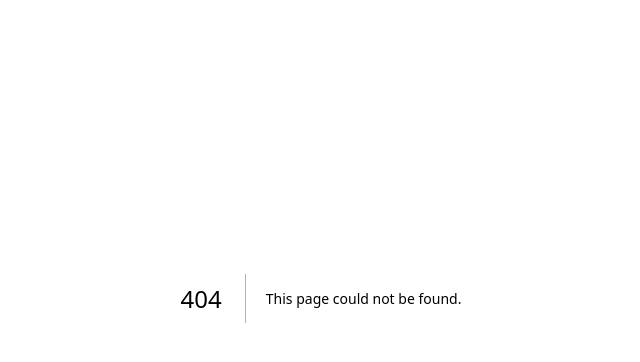
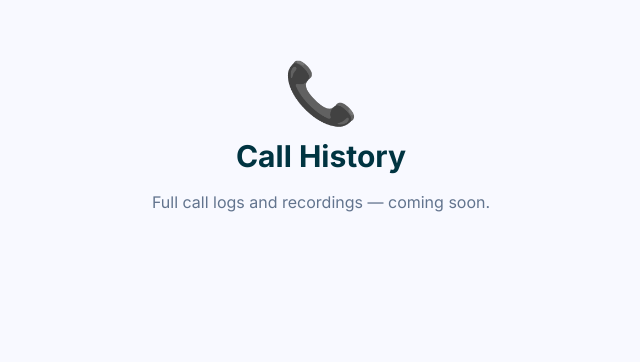
Before and after one commit to pranavjakkani/leaddial, a Next.js app: page /call-history in a window 1280 px wide. Before the commit this address had no page. Shown: the part 102-464 px from the top of the page, without its empty margins (319-959 px from the left). Built offline with nearby package versions, Linux system fonts and the light colour scheme.

Commit message:
feat: add Call History placeholder page

```diff
--- /dev/null
+++ b/app/call-history/page.tsx
@@ -0,0 +1,9 @@
+export default function CallHistoryPage() {
+  return (
+    <div className="flex flex-col items-center justify-center min-h-[60vh] gap-4">
+      <div className="text-6xl">📞</div>
+      <h1 className="text-3xl font-bold text-[#003441]">Call History</h1>
+      <p className="text-slate-500 text-base">Full call logs and recordings — coming soon.</p>
+    </div>
+  )
+}
```
